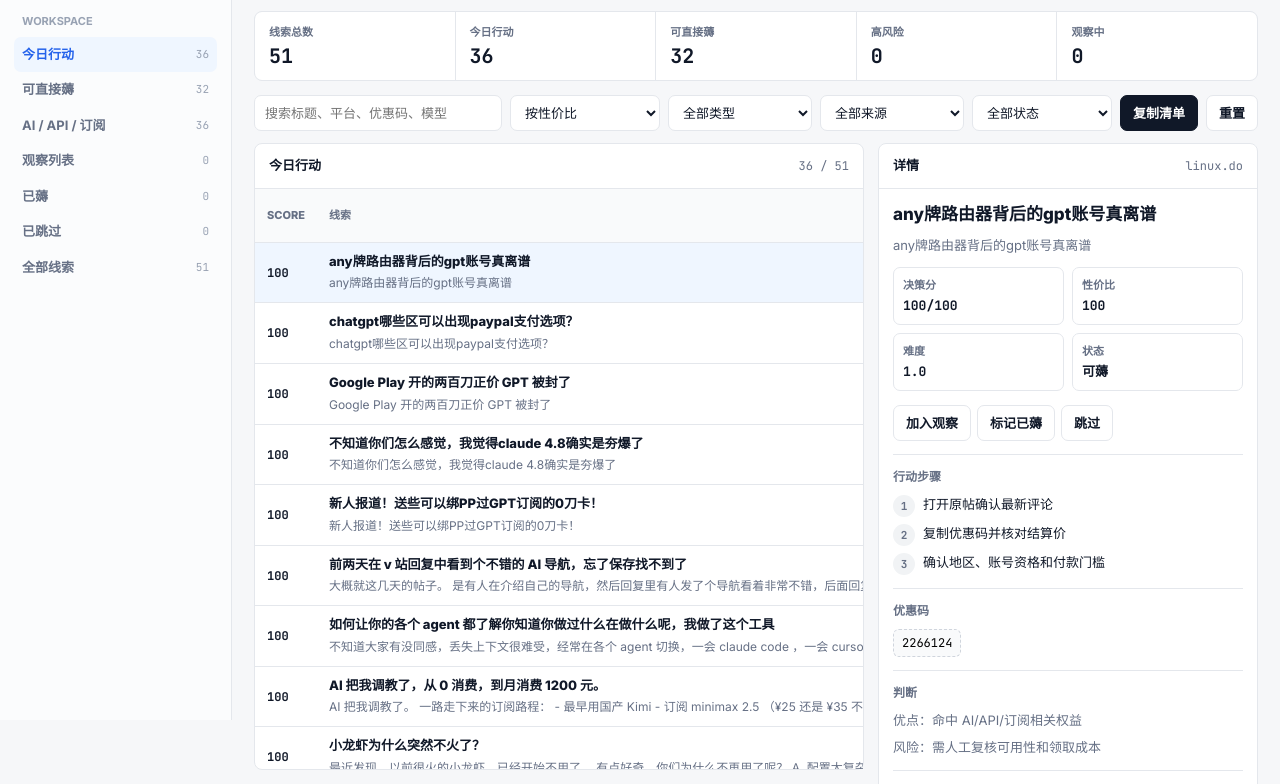
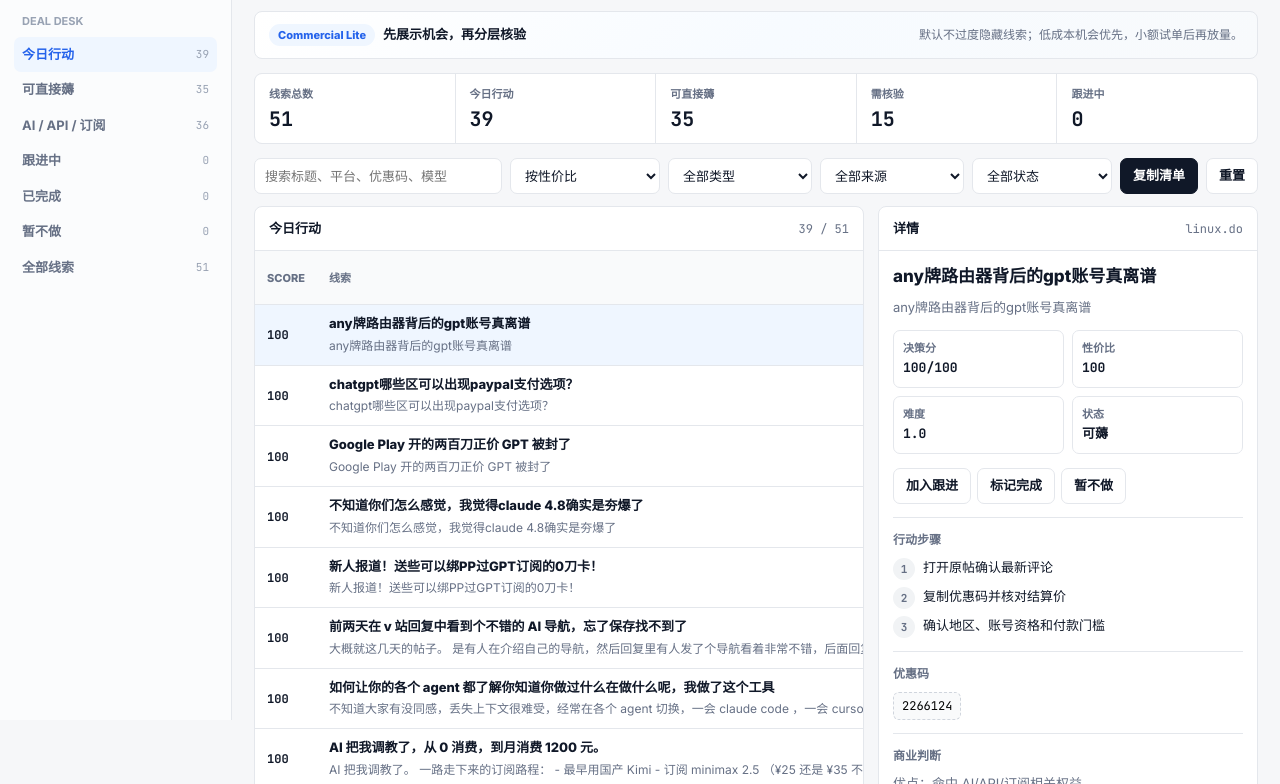
Before and after one commit to shihaowei49-cloud/dealradar, a plain HTML site: page index.html in a window 1280 px wide. Shown: the part 80-864 px from the top of the page. Drawn offline with Linux system fonts and the light colour scheme.

Commit message:
feat: polish commercial lite experience

```diff
--- a/index.html
+++ b/index.html
@@ -3,7 +3,8 @@
 <head>
 <meta charset="UTF-8">
 <meta name="viewport" content="width=device-width,initial-scale=1">
-<title>羊毛雷达 · 工作台</title>
+<title>DealRadar 商用机会台</title>
+<meta name="description" content="DealRadar 将论坛优惠、AI 算力、订阅和 API 线索整理成可跟进的商用机会清单。">
 <link rel="preconnect" href="https://fonts.googleapis.com">
 <link rel="preconnect" href="https://fonts.gstatic.com" crossorigin>
 <link href="https://fonts.googleapis.com/css2?family=Inter:wght@400;500;600;700;800&family=JetBrains+Mono:wght@400;500;700&display=swap" rel="stylesheet">
@@ -86,6 +87,20 @@ button:focus-visible,input:focus-visible,select:focus-visible,a:focus-visible{ou
 h1{font-size:22px;line-height:1.2;margin:0;font-weight:800;letter-spacing:0}
 .subtitle{color:var(--muted);margin-top:5px}
 .updated{font:12px/1.4 var(--mono);color:var(--muted);white-space:nowrap}
+.top-actions{display:flex;align-items:center;gap:10px;flex-wrap:wrap;justify-content:flex-end}
+.commercial-strip{
+  display:flex;
+  align-items:center;
+  justify-content:space-between;
+  gap:14px;
+  border:1px solid var(--line);
+  border-radius:var(--radius);
+  background:linear-gradient(135deg,#fff 0%,#f7fbff 52%,#f8fafc 100%);
+  padding:12px 14px;
+  margin-bottom:14px;
+}
+.commercial-title{display:flex;align-items:center;gap:8px;font-weight:800}
+.commercial-note{color:var(--muted);font-size:12px}
 .metrics{display:grid;grid-template-columns:repeat(5,minmax(120px,1fr));gap:1px;border:1px solid var(--line);border-radius:var(--radius);overflow:hidden;background:var(--line);margin-bottom:14px}
 .metric{background:var(--surface);padding:12px 14px}
 .metric-label{font-size:11px;color:var(--muted);font-weight:700}
@@ -188,7 +203,10 @@ tbody tr.selected{background:var(--accent-soft)}
 @media(max-width:760px){
   .metrics{grid-template-columns:repeat(2,1fr)}
   .toolbar{grid-template-columns:1fr}
+  .commercial-strip{display:block}
+  .commercial-note{margin-top:8px}
   .topbar{display:block}
+  .top-actions{justify-content:flex-start;margin-top:12px}
 }
 </style>
 </head>
@@ -199,17 +217,17 @@ tbody tr.selected{background:var(--accent-soft)}
       <div class="brand-mark">DR</div>
       <div>
         <div class="brand-title">羊毛雷达</div>
-        <div class="brand-sub">Command Center v0.6</div>
+        <div class="brand-sub">Commercial Lite v1.0</div>
       </div>
     </div>
     <div class="nav-group">
-      <div class="nav-label">Workspace</div>
+      <div class="nav-label">Deal Desk</div>
       <button class="nav-btn active" data-mode="focus">今日行动 <span class="nav-count" data-count="focus">0</span></button>
       <button class="nav-btn" data-mode="direct">可直接薅 <span class="nav-count" data-count="direct">0</span></button>
       <button class="nav-btn" data-mode="ai">AI / API / 订阅 <span class="nav-count" data-count="ai">0</span></button>
-      <button class="nav-btn" data-mode="watch">观察列表 <span class="nav-count" data-count="watch">0</span></button>
-      <button class="nav-btn" data-mode="done">已薅 <span class="nav-count" data-count="done">0</span></button>
-      <button class="nav-btn" data-mode="skipped">已跳过 <span class="nav-count" data-count="skipped">0</span></button>
+      <button class="nav-btn" data-mode="watch">跟进中 <span class="nav-count" data-count="watch">0</span></button>
+      <button class="nav-btn" data-mode="done">已完成 <span class="nav-count" data-count="done">0</span></button>
+      <button class="nav-btn" data-mode="skipped">暂不做 <span class="nav-count" data-count="skipped">0</span></button>
       <button class="nav-btn" data-mode="all">全部线索 <span class="nav-count" data-count="all">0</span></button>
     </div>
   </aside>
@@ -217,21 +235,26 @@ tbody tr.selected{background:var(--accent-soft)}
   <main class="content">
     <header class="topbar">
       <div>
-        <h1>DealRadar Command Center</h1>
-        <div class="subtitle">按性价比、门槛、风险和证据强度排序的薅羊毛工作台。</div>
+        <h1>DealRadar 商用机会台</h1>
+        <div class="subtitle">把散落在论坛里的优惠、算力、订阅和 API 线索整理成可跟进的机会清单。</div>
       </div>
-      <div style="display:flex;align-items:center;gap:10px">
+      <div class="top-actions">
         <div class="updated" id="updated">Loading</div>
         <button class="btn" id="refresh-btn" type="button" onclick="refreshData()" style="height:30px;font-size:12px">↻ 获取最新数据</button>
       </div>
     </header>
 
+    <section class="commercial-strip">
+      <div class="commercial-title"><span class="tag blue">Commercial Lite</span><span>先展示机会，再分层核验</span></div>
+      <div class="commercial-note">默认不过度隐藏线索；低成本机会优先，小额试单后再放量。</div>
+    </section>
+
     <section class="metrics">
       <div class="metric"><div class="metric-label">线索总数</div><div class="metric-value" id="metric-total">0</div></div>
       <div class="metric"><div class="metric-label">今日行动</div><div class="metric-value" id="metric-focus">0</div></div>
       <div class="metric"><div class="metric-label">可直接薅</div><div class="metric-value" id="metric-direct">0</div></div>
-      <div class="metric"><div class="metric-label">高风险</div><div class="metric-value" id="metric-risk">0</div></div>
-      <div class="metric"><div class="metric-label">观察中</div><div class="metric-value" id="metric-watch">0</div></div>
+      <div class="metric"><div class="metric-label">需核验</div><div class="metric-value" id="metric-risk">0</div></div>
+      <div class="metric"><div class="metric-label">跟进中</div><div class="metric-value" id="metric-watch">0</div></div>
     </section>
 
     <section class="toolbar">
@@ -270,7 +293,7 @@ tbody tr.selected{background:var(--accent-soft)}
                 <th>来源</th>
                 <th>类型</th>
                 <th>状态</th>
-                <th>风险</th>
+                <th>核验</th>
                 <th>证据</th>
                 <th>性价比</th>
                 <th>操作</th>
@@ -306,9 +329,9 @@ const CONSUMER_TERMS=['steam','epic games','game','cpu','gpu','monitor','motherb
 const URGENT_TERMS=['最后一天','限时','今日','今天','马上','即将','补货','先到先得','last day','limited time'];
 const DONE_TERMS=['done','好了','已添加','加了','已加','可以了','到账','成功'];
 const STATUS_LABEL={active:'可薅',conditional:'有门槛',ended:'已结束'};
-const RISK_LABEL={low:'低',medium:'中',high:'高'};
+const RISK_LABEL={low:'稳妥',medium:'需核验',high:'谨慎'};
 const EVIDENCE_LABEL={high:'强',medium:'中',low:'弱'};
-const MODE_LABEL={focus:'今日行动',direct:'可直接薅',ai:'AI / API / 订阅',watch:'观察列表',done:'已薅',skipped:'已跳过',all:'全部线索'};
+const MODE_LABEL={focus:'今日行动',direct:'可直接薅',ai:'AI / API / 订阅',watch:'跟进中',done:'已完成',skipped:'暂不做',all:'全部线索'};
 let DATA=[];
 let selectedId='';
 let localState=loadLocalState();
@@ -369,12 +392,12 @@ function enrichDeal(d){
   let score=(Number(d.value)||1)*10+tierWeight+sourceWeight+categoryWeight+statusWeight+Math.min(aiHits*7,18)+Math.min(actionHits*5,12)+social;
   const ageDays=daysSince(d.last_posted_at||d.created_at||d.crawled_at);
   if(Number.isFinite(ageDays)&&ageDays>7)score-=Math.min(18,Math.floor(ageDays/7)*4);
-  if(isNoise)score-=35;
-  if(isConsumer)score-=18;
-  if(riskHits)score-=Math.min(riskHits*8,22);
-  if(!targetCat&&!aiHits)score=Math.min(score,d.source==='reddit'?48:58);
-  if(d.category==='其它'&&d.source==='reddit')score=Math.min(score,46);
-  if(isConsumer)score=Math.min(score,46);
+  if(isNoise)score-=18;
+  if(isConsumer)score-=6;
+  if(riskHits)score-=Math.min(riskHits*5,14);
+  if(!targetCat&&!aiHits)score=Math.min(score,d.source==='reddit'?60:70);
+  if(d.category==='其它'&&d.source==='reddit')score=Math.min(score,58);
+  if(isConsumer)score=Math.min(score,64);
   score=Math.max(0,Math.min(100,Math.round(score)));
   const risk=isEnded?'high':riskHits>=2?'high':(riskHits||d.status==='conditional'||d.category==='API中转')?'medium':'low';
   const evidence=evidenceLevel(d,text);
@@ -401,8 +424,8 @@ function evidenceLevel(d,text){
 function difficultyOf(d,risk){
   let n=1;
   if(d.status==='conditional')n+=1.4;
-  if(risk==='medium')n+=.8;
-  if(risk==='high')n+=2.2;
+  if(risk==='medium')n+=.5;
+  if(risk==='high')n+=1.6;
   if(d.category==='API中转')n+=.5;
   if((d.promo_codes||[]).length)n-=.3;
   return Math.max(1,Math.min(5,n));
@@ -413,7 +436,7 @@ function claimSteps(d,risk,text){
   if(d.category==='API中转')steps.push('注册后先跑小请求测试延迟和扣费');
   if(d.category==='AI订阅'||hasAny(text,['team','business','cursor','gemini']))steps.push('确认地区、账号资格和付款门槛');
   if(hasAny(text,['评论','留下 id','留 id','留邮箱','加群','进群']))steps.push('按原帖要求回帖 ID 或加群领取');
-  if(risk!=='low')steps.push('不要主账号和大额充值');
+  if(risk!=='low')steps.push('优先用小号或小额试单，确认稳定后再放量');
   return [...new Set(steps)].slice(0,4);
 }
 
@@ -447,9 +470,9 @@ function basePass(d,mode){
   if(mode==='skipped')return state==='skip';
   if(mode==='all')return true;
   if(state==='skip'||state==='done')return false;
-  if(mode==='direct')return !d._ended&&!d._noise&&!d._consumer&&d.status==='active'&&d._risk!=='high'&&d._score>=50&&(d._target||d._actionable);
+  if(mode==='direct')return !d._ended&&!d._noise&&d.status==='active'&&d._risk!=='high'&&d._score>=42&&(d._target||d._actionable);
   if(mode==='ai')return !d._ended&&!d._noise&&(d.category==='AI算力'||d.category==='AI订阅'||d.category==='API中转'||hasAny(d._text,AI_TERMS));
-  return !d._ended&&!d._noise&&!d._consumer&&d._score>=50&&(d._target||d._score>=70);
+  return !d._ended&&!d._noise&&d._score>=42&&(d._target||d._actionable||d._score>=62);
 }
 function filteredDeals(){
   const q=filters.q.trim().toLowerCase();
@@ -478,7 +501,7 @@ function renderMetrics(){
   $('#metric-total').textContent=DATA.length;
   $('#metric-focus').textContent=DATA.filter(d=>basePass(d,'focus')).length;
   $('#metric-direct').textContent=DATA.filter(d=>basePass(d,'direct')).length;
-  $('#metric-risk').textContent=DATA.filter(d=>d._risk==='high'&&!d._ended).length;
+  $('#metric-risk').textContent=DATA.filter(d=>d._risk!=='low'&&!d._ended).length;
   $('#metric-watch').textContent=DATA.filter(d=>userState(d)==='watch').length;
 }
 function renderNavCounts(){
@@ -505,9 +528,9 @@ function renderRows(rows){
       <td>${tag(EVIDENCE_LABEL[d._evidence],evidenceTone(d._evidence))}</td>
       <td><span class="mono">${d._roi}</span></td>
       <td><div class="row-actions">
-        <button class="mini ${state==='watch'?'active':''}" data-action="watch" data-id="${attr(id)}" type="button">观察</button>
-        <button class="mini ${state==='done'?'active':''}" data-action="done" data-id="${attr(id)}" type="button">已薅</button>
-        <button class="mini ${state==='skip'?'active':''}" data-action="skip" data-id="${attr(id)}" type="button">跳过</button>
+        <button class="mini ${state==='watch'?'active':''}" data-action="watch" data-id="${attr(id)}" type="button">跟进</button>
+        <button class="mini ${state==='done'?'active':''}" data-action="done" data-id="${attr(id)}" type="button">完成</button>
+        <button class="mini ${state==='skip'?'active':''}" data-action="skip" data-id="${attr(id)}" type="button">暂不做</button>
       </div></td>
     </tr>`;
   }).join('');
@@ -533,9 +556,9 @@ function renderDetail(){
       <div class="field"><div class="field-label">状态</div><div class="field-value">${STATUS_LABEL[d.status]||d.status}</div></div>
     </div>
     <div class="row-actions">
-      <button class="btn ${state==='watch'?'primary':''}" data-action="watch" data-id="${attr(keyOf(d))}" type="button">加入观察</button>
-      <button class="btn ${state==='done'?'primary':''}" data-action="done" data-id="${attr(keyOf(d))}" type="button">标记已薅</button>
-      <button class="btn ${state==='skip'?'primary':''}" data-action="skip" data-id="${attr(keyOf(d))}" type="button">跳过</button>
+      <button class="btn ${state==='watch'?'primary':''}" data-action="watch" data-id="${attr(keyOf(d))}" type="button">加入跟进</button>
+      <button class="btn ${state==='done'?'primary':''}" data-action="done" data-id="${attr(keyOf(d))}" type="button">标记完成</button>
+      <button class="btn ${state==='skip'?'primary':''}" data-action="skip" data-id="${attr(keyOf(d))}" type="button">暂不做</button>
     </div>
     <div class="section">
       <h2>行动步骤</h2>
@@ -543,10 +566,10 @@ function renderDetail(){
     </div>
     ${promoBlock(d)}
     <div class="section">
-      <h2>判断</h2>
+      <h2>商业判断</h2>
       <ul class="list">
         ${(d.pros||[]).map(x=>`<li>优点：${esc(x)}</li>`).join('')}
-        ${(d.cons||[]).map(x=>`<li>风险：${esc(x)}</li>`).join('')}
+        ${(d.cons||[]).map(x=>`<li>注意：${esc(x)}</li>`).join('')}
       </ul>
     </div>
     ${commentsBlock(d)}
@@ -583,7 +606,7 @@ function copyText(text){
 function digestText(){
   return filteredDeals().slice(0,10).map((d,i)=>[
     `${i+1}. ${d.title}`,
-    `分数 ${d._score}/100 | 性价比 ${d._roi} | ${d.category} | ${d.source} | 风险 ${RISK_LABEL[d._risk]}`,
+    `分数 ${d._score}/100 | 性价比 ${d._roi} | ${d.category} | ${d.source} | 核验 ${RISK_LABEL[d._risk]}`,
     `动作 ${d._steps.join(' -> ')}`,
     `链接 ${d.url||''}`
   ].join('\n')).join('\n\n');
```
